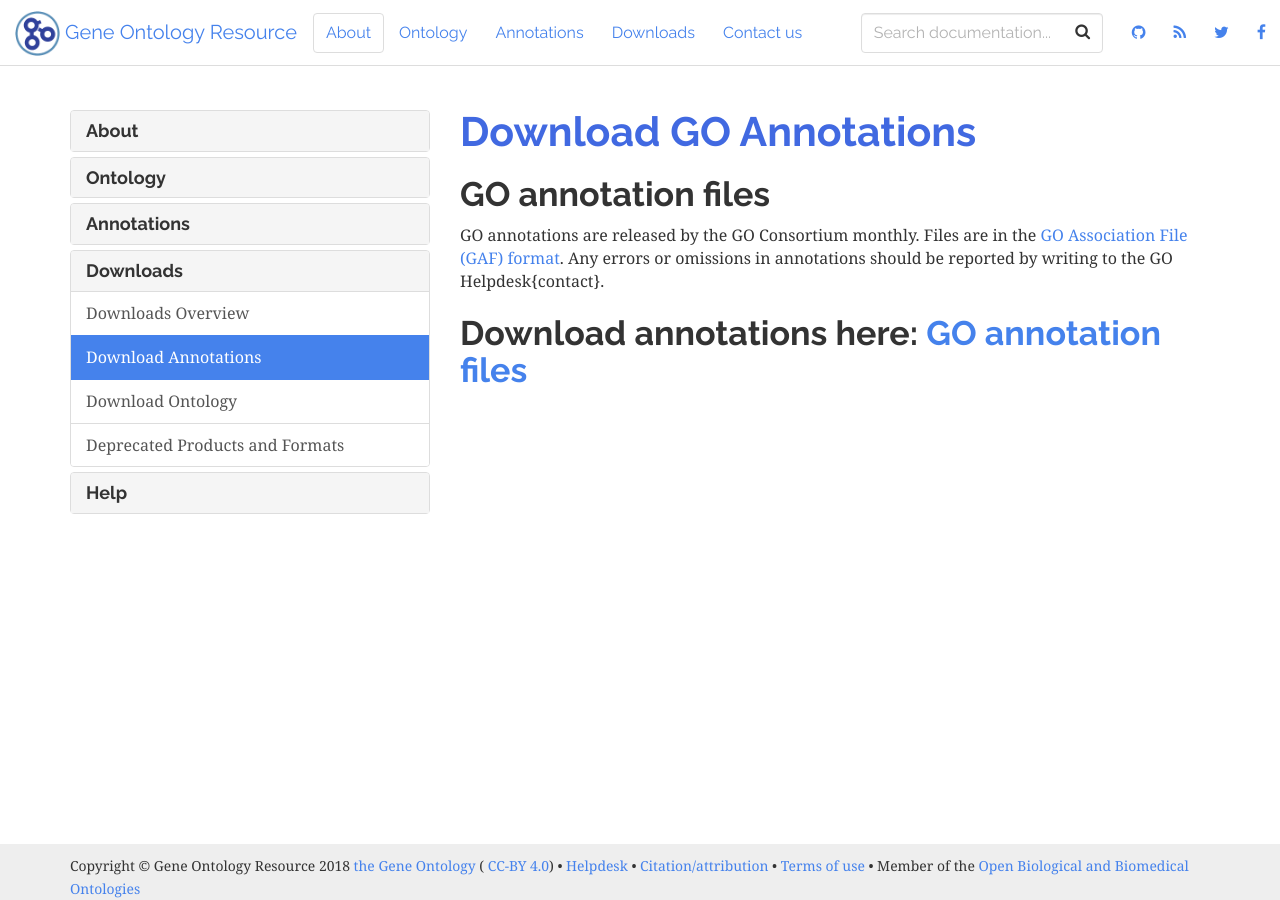
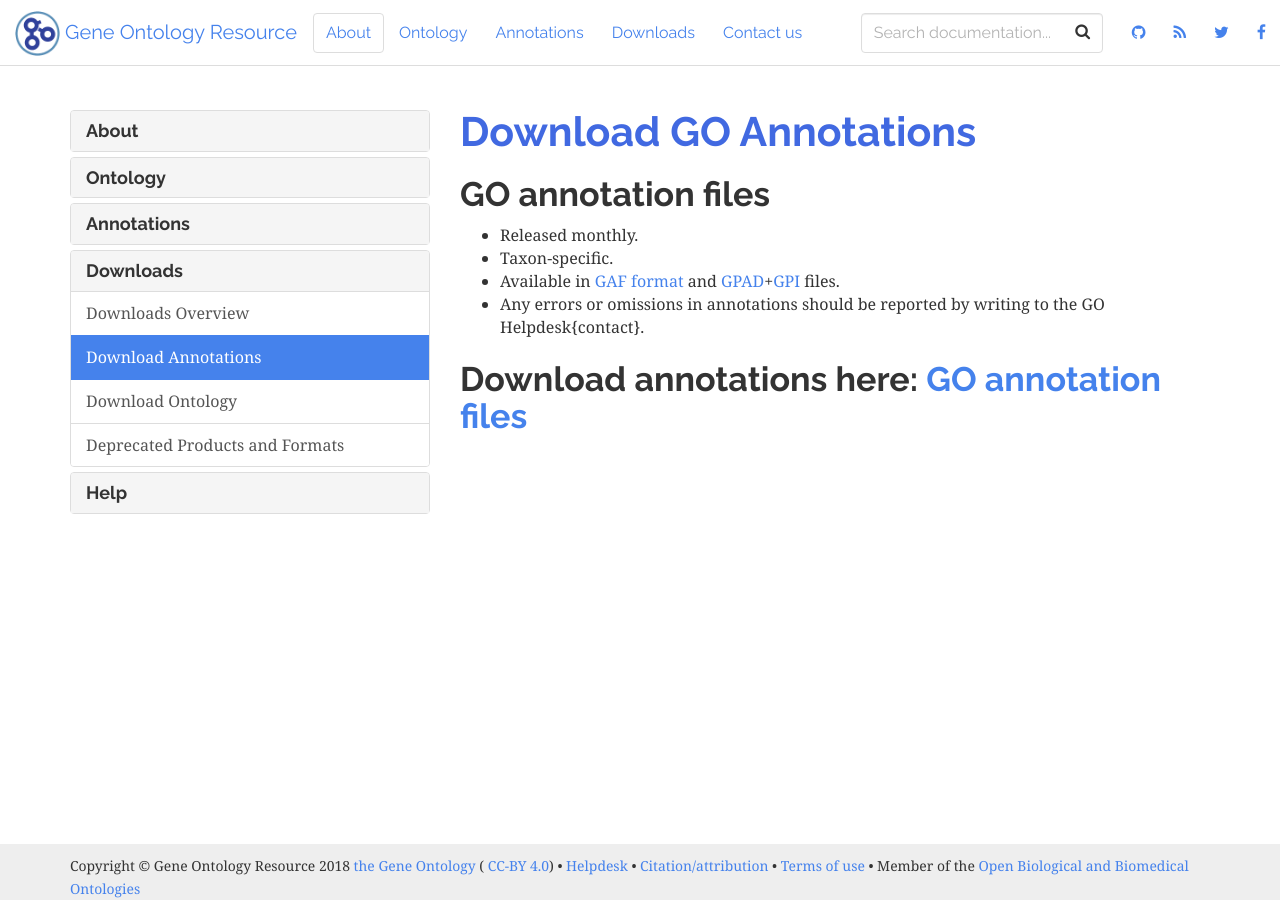
Before and after one commit to geneontology/geneontology.github.io, a Jekyll site: the page built from _docs/download-go-annotations.md, in a window 1280 px wide and 900 px high. Built offline with Jekyll 4.4.1, drawn with Linux system fonts in a browser that asks for light colours; nearby versions of some CDN libraries.

Commit message:
Update download-go-annotations.md

```diff
--- a/_docs/download-go-annotations.md
+++ b/_docs/download-go-annotations.md
@@ -2,8 +2,12 @@
 title: Download Annotations
 permalink: /docs/download-go-annotations/
 ---
+
 # Download GO Annotations
 ## GO annotation files
-GO annotations are released by the GO Consortium monthly. Files are in the [GO Association File (GAF) format](/docs/go-annotation-file-gaf-format-21/). Any errors or omissions in annotations should be reported by writing to the GO Helpdesk{contact}.
++ Released monthly.
++ Taxon-specific.
++ Available in [GAF format](/docs/go-annotation-file-gaf-format-21/) and [GPAD](/docs/gene-product-association-data-gpad-format/)+[GPI](/docs/gene-product-information-gpi-format/) files.
++ Any errors or omissions in annotations should be reported by writing to the GO Helpdesk{contact}.
 
 ## Download annotations here: [GO annotation files](http://current.geneontology.org/products/pages/downloads.html)
```
